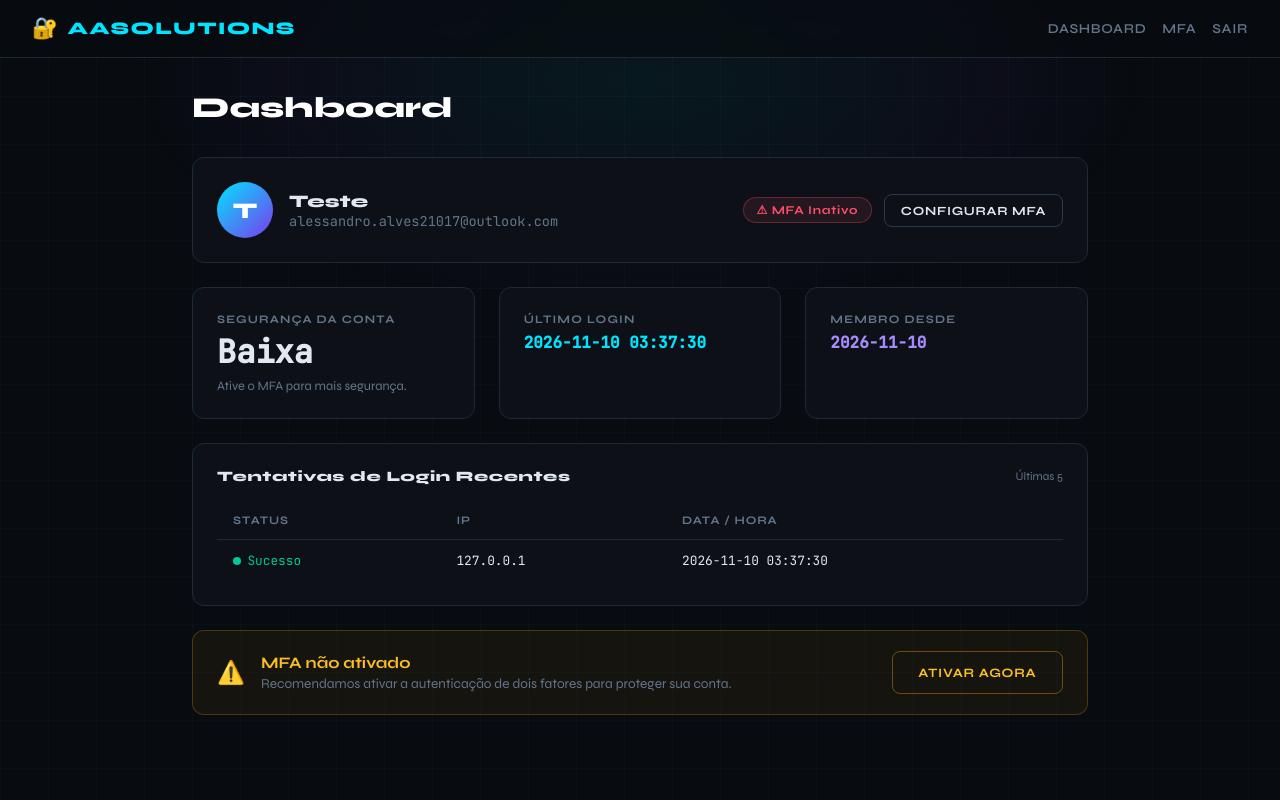
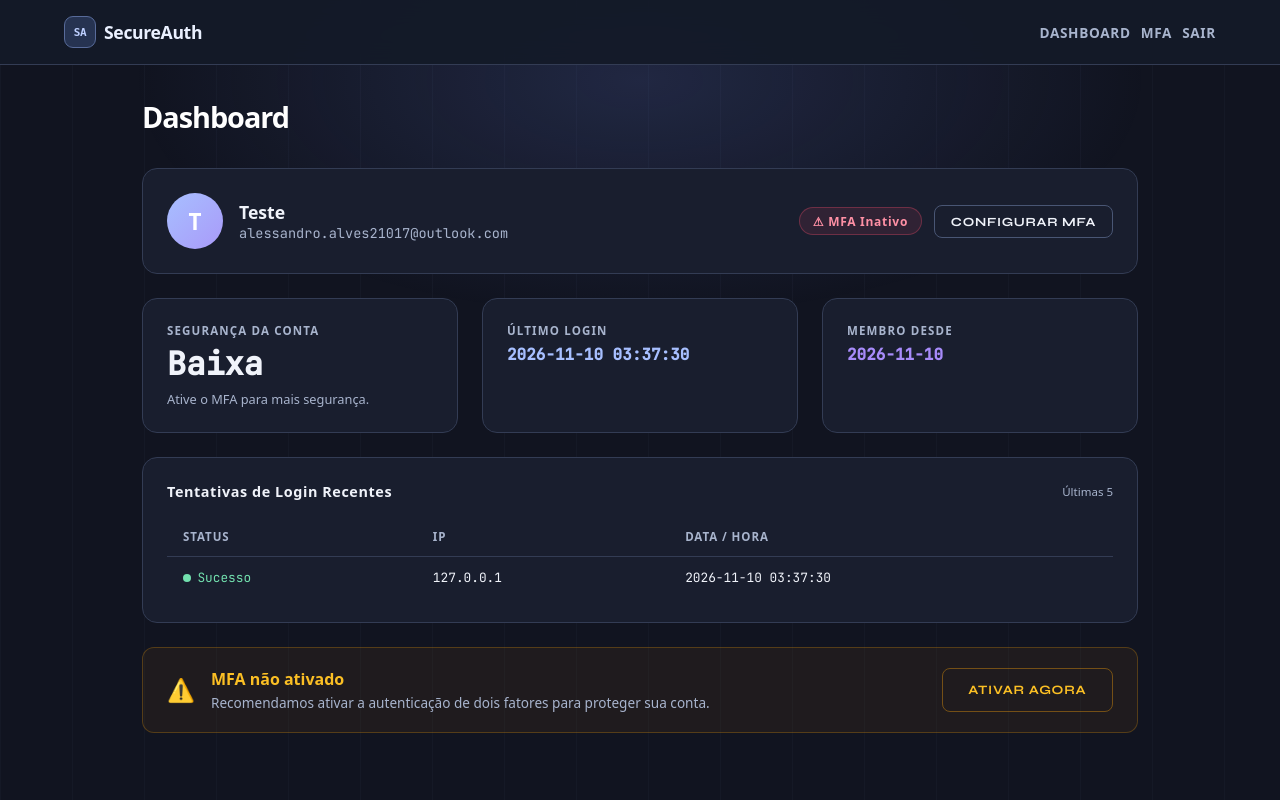
Before and after one commit to AlessandroASilva1912/secureauth-mfa, a Flask app: page /dashboard in a window 1280 px wide. Run offline with Flask 3, Linux system fonts and the light colour scheme; a user stored in the database is signed in; data comes from the database, SQL or seed files in the repository; both versions use the stored data as it was after the commit.

Commit message:
Atualiza interface do projeto

```diff
--- a/Templates/base.html
+++ b/Templates/base.html
@@ -279,11 +279,12 @@
     color: var(--accent); text-align: center; letter-spacing: .1em;
   }
 </style>
+<link rel="stylesheet" href="/static/polish.css">
 </head>
 <body>
 <div class="page-wrap">
 <nav>
-  <a href="/" class="logo"><span class="logo-icon">🔐</span> AASolutions</a>
+  <a href="/" class="logo"><span class="logo-icon" aria-hidden="true">SA</span> SecureAuth</a>
   <div class="nav-links">
     {% if session.get('fully_authenticated') %}
       <a href="/dashboard">Dashboard</a>
--- a/app.py
+++ b/app.py
@@ -20,7 +20,7 @@ from werkzeug.security import generate_password_hash, check_password_hash
 from datetime import datetime, timedelta
 from functools import wraps
 
-app = Flask(__name__)
+app = Flask(__name__, template_folder="Templates")
 app.secret_key = secrets.token_hex(32)
 app.config['SESSION_COOKIE_HTTPONLY'] = True
 app.config['PERMANENT_SESSION_LIFETIME'] = timedelta(minutes=30)
--- /dev/null
+++ b/static/polish.css
@@ -0,0 +1,23 @@
+
+body,button,input,select,textarea {font-family: system-ui, sans-serif}
+button,a,input,select,textarea {outline-offset:4px}
+:focus-visible {outline:2px solid var(--accent)}
+@media(prefers-reduced-motion:reduce){*,*::before,*::after{animation-duration:.01ms!important;transition-duration:.01ms!important}}
+
+:root{--bg:#111420;--surface:#191e2e;--border:#333c54;--border2:#495674;--accent:#a7bfff;--accent2:#a99af9;--success:#72e0ae;--danger:#ff90a5;--warning:#ffcc86;--text:#f0f3fa;--muted:#a8b4cd;--glow:0 22px 60px #090d1880}
+body::before{background:repeating-linear-gradient(90deg,#8799ce0a 0 1px,transparent 1px 72px)}
+body::after{background:radial-gradient(ellipse at center,#6d86e82c,transparent 70%)}
+nav{background:#141a28ee;padding:16px clamp(15px,5vw,70px);gap:12px}
+nav .nav-links{flex-wrap:wrap;justify-content:flex-end;gap:10px}
+.logo{color:#eaf0ff;letter-spacing:-.02em;text-transform:none}
+.logo-icon{display:grid;place-items:center;width:32px;height:32px;border:1px solid #586b9a;border-radius:9px;font:700 11px monospace;color:#bed0ff;background:#263351}
+.card{border-radius:22px;box-shadow:var(--glow);padding:clamp(21px,6vw,39px)}
+.card-header::before{content:"IDENTIDADE E ACESSO";display:block;margin-bottom:12px;color:#a7bfff;font:700 10px monospace;letter-spacing:.15em}
+.card-header h1{background:none;-webkit-text-fill-color:var(--text);font-size:clamp(25px,5vw,34px);letter-spacing:-.045em}
+.card-header p{line-height:1.65}
+.btn-primary{background:#b1c5ff;color:#121b33;box-shadow:none}
+.stat-card{border-radius:15px}
+.dashboard-wrap{max-width:1060px}
+.page-title{letter-spacing:-.035em}
+.otp-input{max-width:100%;min-width:0}
+@media(max-width:580px){.grid-2{grid-template-columns:minmax(0,1fr)}.grid-2>.stat-card{grid-column:auto!important}.stat-card{overflow:auto}}
```
Also changed, not shown: mfa_app.db.
